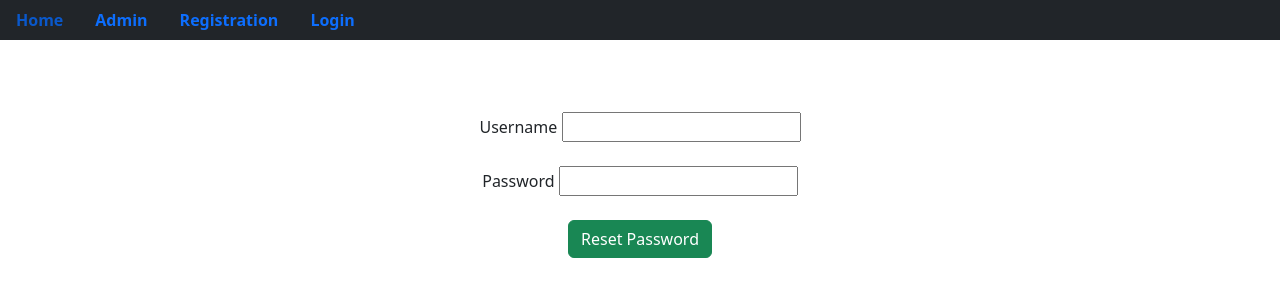
After one commit to Sreenivasulu-Gattu/User_Registration_1, a Django app: page /forgot_password/ in a window 1280 px wide. The commit adds this page. Shown: the top 300 px of the page. Run offline with Django 4.2, Linux system fonts and the light colour scheme.

Commit message:
first commit

```diff
--- a/app/views.py
+++ b/app/views.py
@@ -80,3 +80,26 @@ def display_profile(request):
     po = Profile.objects.get(username = uo)
     d = {'uo':uo,'po':po}
     return render(request,'display_profile.html',d)
+
+@login_required
+def change_password(request):
+    if request.method == 'POST':
+        username = request.session.get('username')
+        UO = User.objects.get(username = username)
+        password = request.POST['pw']
+        UO.set_password(password)
+        UO.save()
+        return HttpResponse('Password Changed Successfully')
+    return render(request,'change_password.html')
+
+def forgot_password(request):
+    if request.method == 'POST':
+        username = request.POST['un']
+        LUO = User.objects.filter(username = username)
+        if LUO:
+            UO = LUO[0]
+            pw = request.POST['pw']
+            UO.set_password(pw)
+            UO.save()
+            return HttpResponse('Reset Password Successful')
+    return render(request,'forgot_password.html')
--- a/project29/settings.py
+++ b/project29/settings.py
@@ -28,7 +28,7 @@ SECRET_KEY = 'django-insecure-uuk#e@op=1eah7hbivqb*e1*k0d0g_4r!pa-p-f#rs!bn2#_qb
 # SECURITY WARNING: don't run with debug turned on in production!
 DEBUG = True
 
-ALLOWED_HOSTS = []
+ALLOWED_HOSTS = ['192.168.48.79']
 
 
 # Application definition
--- a/project29/urls.py
+++ b/project29/urls.py
@@ -27,4 +27,6 @@ urlpatterns = [
     path('user_login/',user_login,name='user_login'),
     path('user_logout/',user_logout,name='user_logout'),
     path('display_profile/',display_profile,name='display_profile'),
+    path('change_password/',change_password,name = 'change_password'),
+    path('forgot_password/',forgot_password,name = 'forgot_password'),
 ] + static(settings.MEDIA_URL,document_root = settings.MEDIA_ROOT)
--- a/templates/display_profile.html
+++ b/templates/display_profile.html
@@ -7,7 +7,7 @@
 {% block body_block %}
     <br><br>
     <center>
-        <h1>Display Profile</h1>
+        <u><h1>Display Profile</h1></u>
         <h6>Hello {{uo.username}}</h6>
         <h6>Your mail id is {{uo.email}}</h6>
         <h6>Your address is {{po.address}}</h6>
--- a/templates/dummy.html
+++ b/templates/dummy.html
@@ -23,6 +23,7 @@
         {% if user.is_authenticated %}
             <a href="{% url 'user_logout' %}" class="nav-link">Logout</a>
             <a href="{% url 'display_profile' %}" class="nav-link">Display Profile</a>
+            <a href="{% url 'change_password' %}" class="nav-link">change_password</a>
         {% else %}
             <a href="{% url 'user_login' %}" class="nav-link">Login</a>
         {% endif %}
--- /dev/null
+++ b/templates/forgot_password.html
@@ -0,0 +1,23 @@
+{% extends 'dummy.html' %}
+
+{% block title %}
+    <title>Home page</title>
+{% endblock %}
+
+{% block body_block %}
+    <br><br>
+    <center>
+        <form method="POST">
+            {% csrf_token %}
+            <br>
+            <label for="un">Username</label>
+            <input type="text" name="un" id="un">
+            <br><br>
+            <label for="pw">Password</label>
+            <input type="password" name="pw" id="pw">
+            <br><br>
+            <input type="submit" value="Reset Password" class="btn btn-success">
+        </form>
+    </center>
+
+{% endblock %}
--- a/templates/user_login.html
+++ b/templates/user_login.html
@@ -13,7 +13,8 @@
             <input type="text" name="un" id="un"><br><br>
             <label for="pw">Password</label>
             <input type="password" name="pw" id="pw"><br><br>
-            <input type="submit" value="Login">
+            <input type="submit" value="Login" class="btn btn-primary"><br>
         </form>
+        <br><a href="{% url 'forgot_password' %}" class="btn btn-danger">Forgot Password</a>
     </center>
 {% endblock %}
```
Also changed, not shown: templates/change_password.html (added, +20 -0 lines), db.sqlite3, media/IMG_20221231_111114.jpg (added), media/IMG_20221231_111114_oQZwbLT.jpg (added), media/joker.jpg (deleted).
